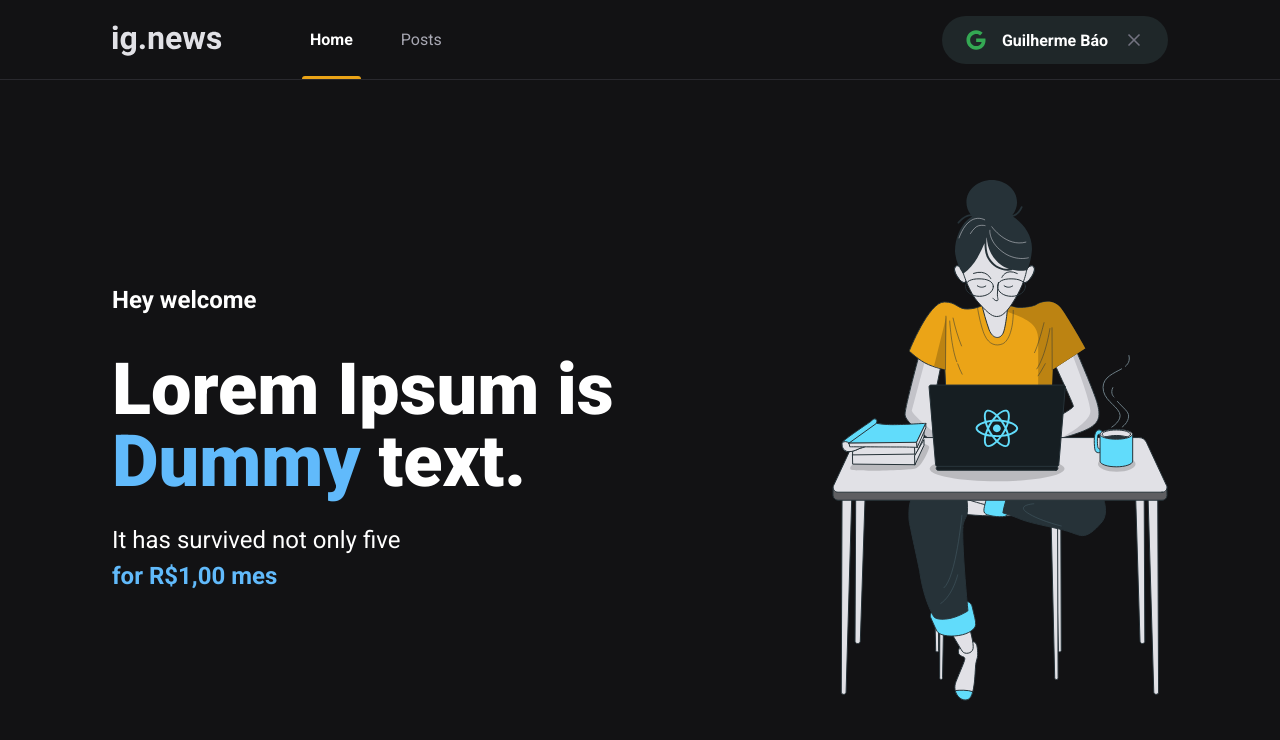
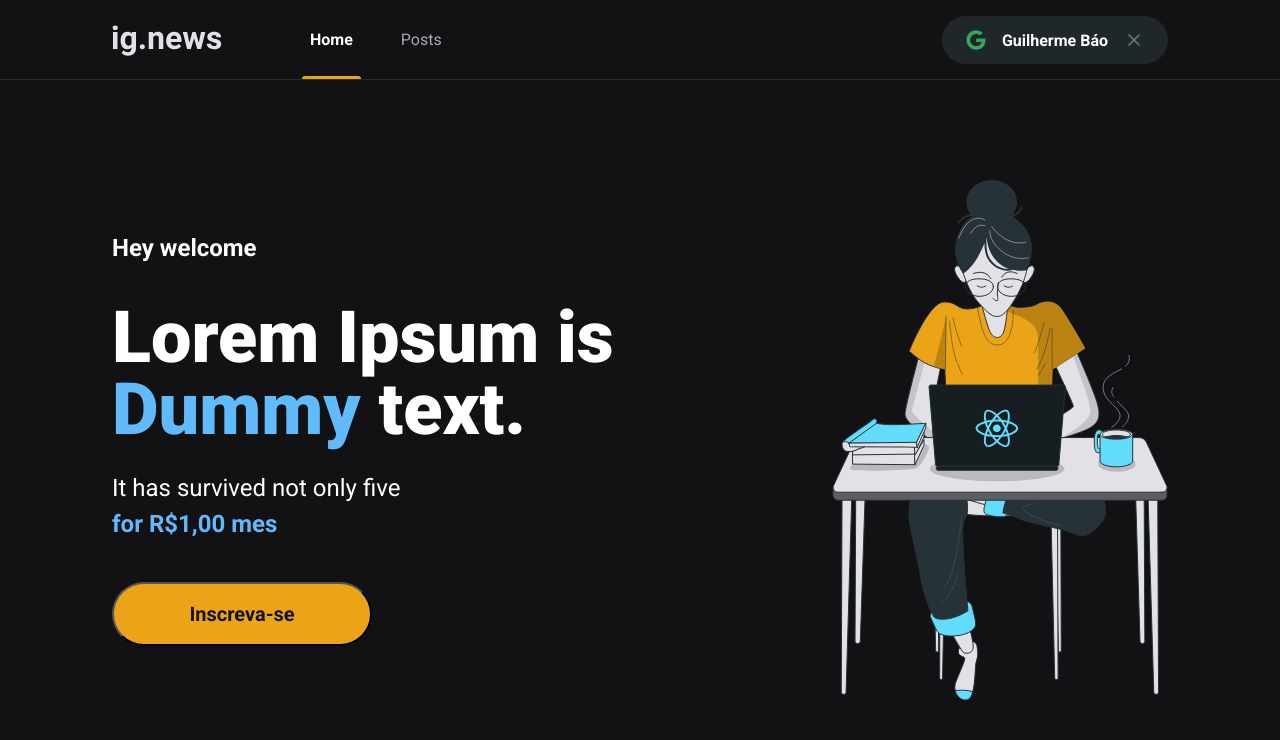
Before and after one commit to guilhermebao/wavenews, a Next.js app: page / in a window 1280 px wide. Shown: the top 740 px of the page. Built offline with nearby package versions, Linux system fonts and the light colour scheme.

Commit message:
Subscribe button

```diff
--- /dev/null
+++ b/src/components/SubscribeButton/index.tsx
@@ -0,0 +1,11 @@
+import styles from './styles.module.scss'
+
+export function SubscribeButton() {
+    return(
+    <button
+    type='button'
+    className={styles.subscribeButton}>
+        Inscreva-se
+    </button>
+    )
+}
--- /dev/null
+++ b/src/components/SubscribeButton/styles.module.scss
@@ -0,0 +1,19 @@
+.subscribeButton {
+    height: 4rem;
+    width: 260px;
+    border-radius: 2rem;
+    background: var(--yellow-500);
+    color: var(--gray-900);
+    font-size: 1.25rem;
+    font-weight: bold;
+
+    display: flex;
+    align-items: center;
+    justify-content: center;
+
+    transition: filter 0.2s;
+
+    &:hover {
+        filter: brightness(0.8);
+    }
+}
--- a/src/pages/home.module.scss
+++ b/src/pages/home.module.scss
@@ -39,4 +39,8 @@
         }
     }
 
+    button {
+        margin-top: 2.5rem;
+    }
+
 }
--- a/src/pages/index.tsx
+++ b/src/pages/index.tsx
@@ -1,5 +1,5 @@
 import Head from 'next/head'
-
+import { SubscribeButton } from '../components/SubscribeButton';
 import styles from './home.module.scss'
 
 export default function Home() {
@@ -16,6 +16,7 @@
           It has survived not only five <br />
           <span>for R$1,00 mes</span>
           </p>
+          <SubscribeButton />
         </section>
         <img src="/images/avatar.svg" alt="Maquiadora" />
       </main>
```
